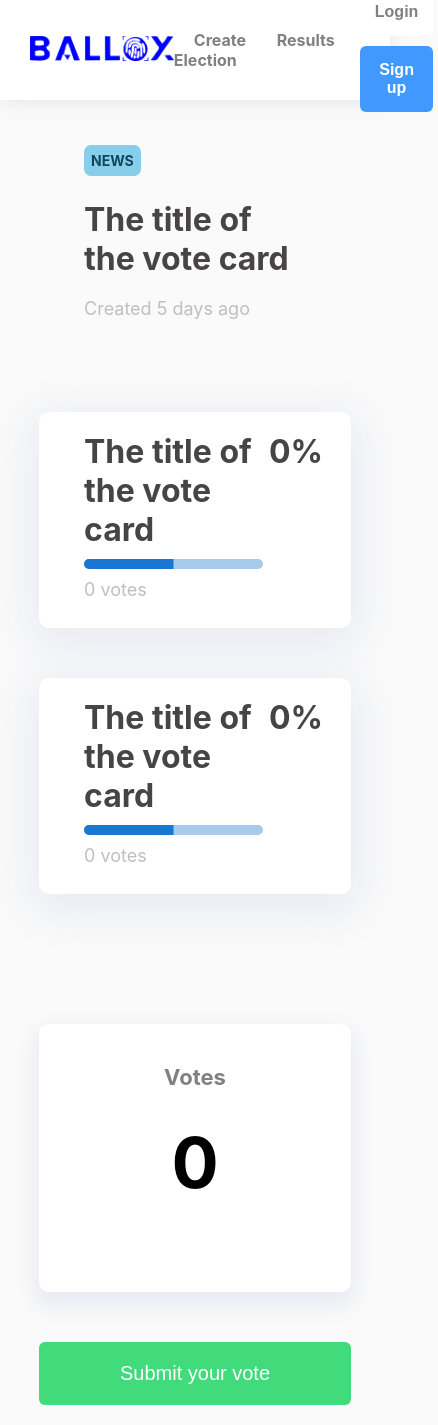
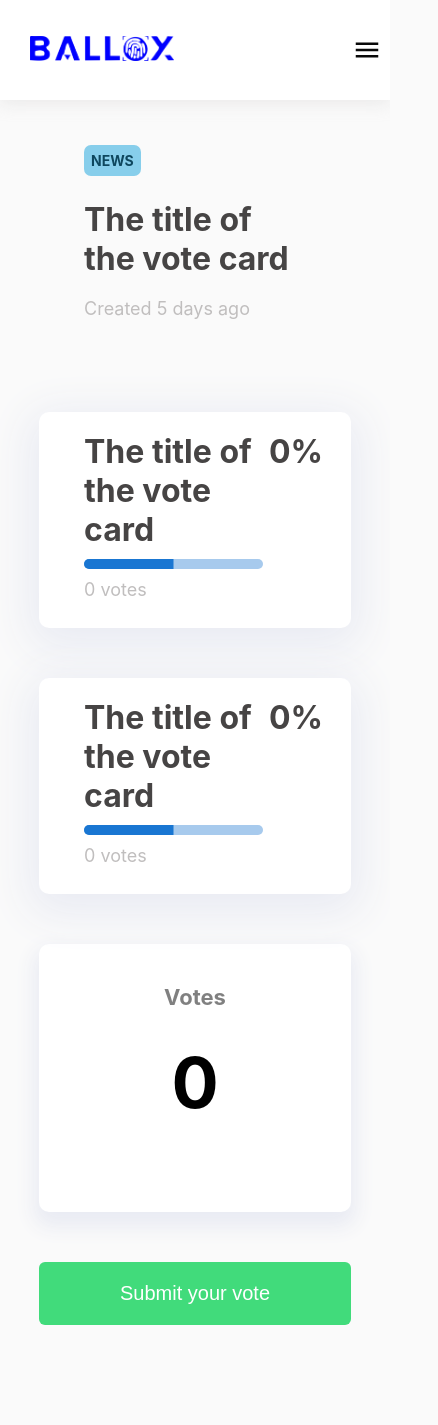
Before and after one commit to Ballox-by-Team-Wonder/ballox-web-app, a React (Create React App) app: page /results in a window 390 px wide. Shown: the whole page, 438 px wide, since content can reach past the window. Built offline with nearby package versions, Linux system fonts and the light colour scheme.

Commit message:
sidebar added

```diff
--- a/src/App.js
+++ b/src/App.js
@@ -4,7 +4,7 @@ import { Routes, Route, Navigate } from "react-router-dom";
 import AvailableElections from'./pages/availableElections/availableElections.component'
 import CreateElection from './pages/createElection/createElection.component';
 import Results from './pages/results/results.component';
-import CastVote from './pages/castVote/castVote.component';
+import CastVote from './pages/vote/castVote.component';
 
 function App() {
 
--- a/src/components/navigation/header.component.jsx
+++ b/src/components/navigation/header.component.jsx
@@ -2,9 +2,11 @@ import React from 'react'
 import './header.styles.css'
 import balloxLogo from '../../assets/icons/balloxLogo.png'
 import { Button } from '../button/button.component'
-import { Link } from 'react-router-dom'
+import { Link, useLocation } from 'react-router-dom'
+import { Sidebar } from './sidebar.component'
 
 export function Header() {
+    const { pathname } = useLocation()
 
     return (
         <div className="header">
@@ -24,6 +26,7 @@ export function Header() {
                 <Button clear>Login</Button>
                 <Button>Sign up</Button>
             </div>
+            <Sidebar pathname={pathname} />
         </div>
     )
 }
--- a/src/components/navigation/header.styles.css
+++ b/src/components/navigation/header.styles.css
@@ -5,6 +5,7 @@
     justify-content: space-between;
     align-items: center;
     box-shadow: 0 3px 16px rgba(226, 224, 224, 0.692);
+    z-index: 100;
 }
 
 .header__logo {
@@ -29,3 +30,13 @@
 .header__right {
     margin-right: 20px;
 }
+
+@media(max-width: 900px) {
+    .header__center {
+        display: none;
+    }
+
+    .header__right {
+        display: none;
+    }
+}
--- /dev/null
+++ b/src/components/navigation/nav.data.js
@@ -0,0 +1,18 @@
+export const navData = [
+    {
+        name: "Create Election",
+        url: '/create-election'
+    },
+    {
+        name: "Results",
+        url: '/results'
+    },
+    {
+        name: "Login",
+        url: '#'
+    },
+    {
+        name: "Sign up",
+        url: '#'
+    },
+]
--- /dev/null
+++ b/src/components/navigation/sidebar.component.jsx
@@ -0,0 +1,80 @@
+import * as React from 'react';
+import Box from '@mui/material/Box';
+import Drawer from '@mui/material/Drawer';
+import List from '@mui/material/List';
+import ListItem from '@mui/material/ListItem';
+import ListItemText from '@mui/material/ListItemText';
+import IconButton from '@mui/material/IconButton';
+import MenuIcon from '@mui/icons-material/Menu';
+import { navData } from './nav.data';
+import { Link } from 'react-router-dom';
+// import FadeIn from 'react-fade-in';
+import balloxLogo from '../../assets/icons/balloxLogo.png'
+import './sidebar.styles.css'
+
+
+export function Sidebar({ pathname }) {
+    const [state, setState] = React.useState({
+        top: false,
+        left: false,
+        bottom: false,
+        right: false,
+    });
+
+    const toggleDrawer = (anchor, open) => (event) => {
+        if (event.type === 'keydown' && (event.key === 'Tab' || event.key === 'Shift')) {
+            return;
+        }
+
+        setState({ ...state, [anchor]: open });
+    };
+
+    const list = (anchor) => (
+        <Box
+            sx={{ width: anchor === 'top' || anchor === 'bottom' ? 'auto' : 250, backgroundColor: '#faffff', height: '100%', position: 'relative' }}
+            role="presentation"
+            onClick={toggleDrawer(anchor, false)}
+            onKeyDown={toggleDrawer(anchor, false)}
+        >
+            <div className="sidebar__title" style={{ fontWeight: 'bold', fontSize: '45px', textAlign: 'center', margin: '50px auto 70px auto' }}>
+                <img src={balloxLogo} alt="" className="sidebar__logo" />
+            </div>
+            <div className="sidebar__linksContainer">
+                <List>
+                    {/* <FadeIn delay="90"> */}
+                    {navData.map((item, i) => (
+                        <Link key={i} to={item.url} style={{ textDecoration: 'none', color: 'black' }}>
+                            <ListItem
+                                button
+                                style={{
+                                    backgroundColor: item.url === pathname && 'skyblue',
+                                    color: item.url === pathname && 'white',
+                                    borderBottom: '1px solid rgba(187, 182, 182, 0.445)',
+                                    borderTop: i === 0 && '1px solid rgba(187, 182, 182, 0.445)'
+                                }}
+                            >
+                                <ListItemText><strong>{item.name}</strong></ListItemText>
+                            </ListItem>
+                        </Link>
+                    ))}
+                    {/* </FadeIn> */}
+                </List>
+            </div>
+        </Box>
+    );
+
+    return (
+        <div className="sidebar">
+            <IconButton onClick={toggleDrawer('right', true)}>
+                <MenuIcon sx={{ color: '#090909', fontSize: '30px' }} />
+            </IconButton>
+            <Drawer
+                anchor={'right'}
+                open={state['right']}
+                onClose={toggleDrawer('right', false)}
+            >
+                {list('right')}
+            </Drawer>
+        </div>
+    );
+}
--- /dev/null
+++ b/src/components/navigation/sidebar.styles.css
@@ -0,0 +1,14 @@
+.sidebar {
+    display: none;
+}
+
+.sidebar__logo {
+    width: 120px;
+    height: 70px;
+}
+
+@media(max-width: 900px) {
+    .sidebar {
+        display: block;
+    }
+}
--- a/src/pages/results/results.component.jsx
+++ b/src/pages/results/results.component.jsx
@@ -10,16 +10,18 @@ function Results() {
     return (
         <div className="results">
             <div className="results__container">
-                <Grid container spacing={10} alignItems="flex-end">
+                <Grid container alignItems="flex-end">
                     <Grid item xs={12} md={7}>
+                        <div className="results__inner-container">
                             <VoteCard removeEffect/>
 
                             <VotePercentCard />
                             <VotePercentCard />
+                        </div>
                     </Grid>
 
-
                     <Grid item xs={12} md={5}>
+                        <div className="results__inner-container">
                             <div className="results__vote-count-container">
                                 <span>Votes</span><br />
                                 <h1 className="results__vote-count">0</h1>
@@ -27,6 +29,7 @@ function Results() {
                             <Link to="/cast-vote">
                                 <Button className="results__button">Submit your vote</Button>
                             </Link>
+                        </div>
                     </Grid>
 
                 </Grid>
--- a/src/pages/results/results.styles.css
+++ b/src/pages/results/results.styles.css
@@ -1,9 +1,15 @@
 .results {
     width: 100%;
+    padding-bottom: 100px;
 }
 
 .results__container {
     width: 80%;
+    margin: 0 auto;
+}
+
+.results__inner-container {
+    width: 90%;
     margin: 0 auto;
 }
 
@@ -46,4 +52,9 @@
     .results__right-section {
         padding-top: 50px;
     }
+
+    .results__inner-container {
+        width: 100%;
+        margin: 0 auto;
+    }
 }
```
Also changed, not shown: src/pages/vote/castVote.component.jsx (renamed from src/pages/castVote/castVote.component.jsx), src/pages/vote/castVote.styles.css (renamed from src/pages/castVote/castVote.styles.css). Lines whose indentation alone changed are shown as unchanged.
